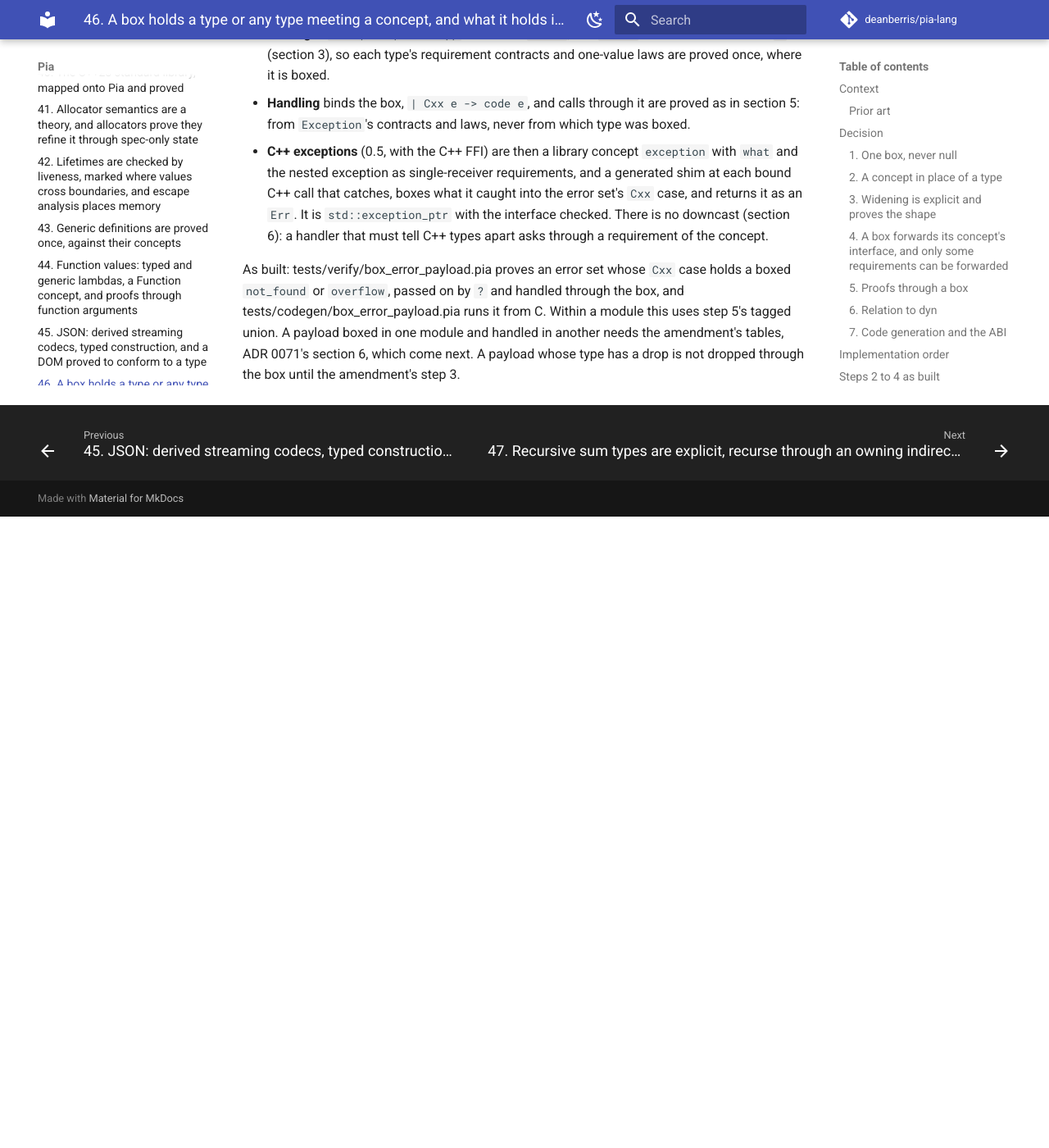
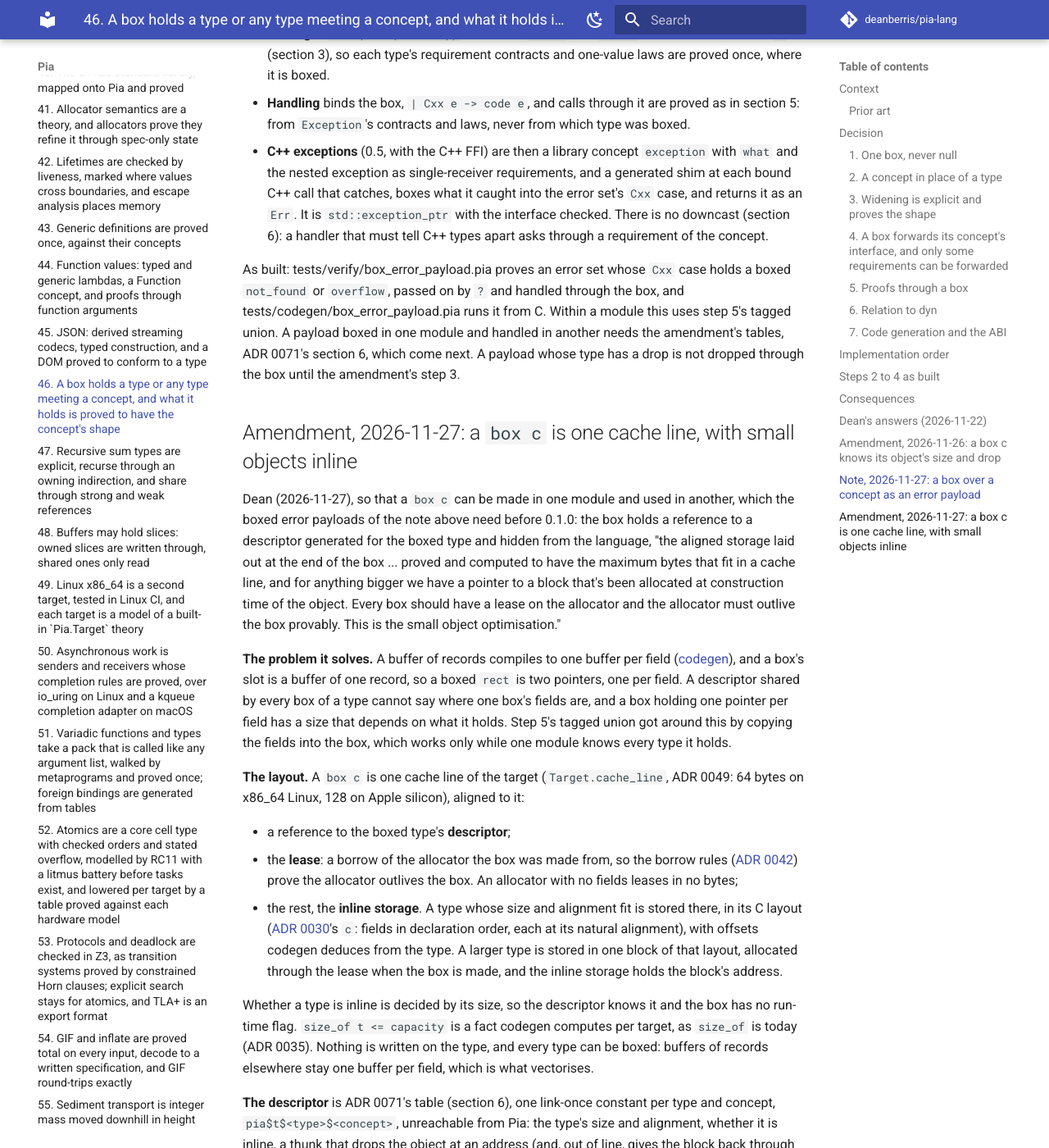
Before and after one commit to deanberris/pia-lang, an MkDocs documentation site: the page built from docs/adr/0046-box-over-a-type-or-a-concept.md, in a window 1280 px wide and 1400 px high, scrolled down 9901 px. Shown: the whole window at 82% size. Built offline with MkDocs 1.6.1 and Material for MkDocs 9.7.7, drawn with Linux system fonts in a browser that asks for light colours; comment, search, counter and statistics services are not loaded; before the commit the page ends 10531 px from its top, so only the background shows below that; some of the changed text lies outside the part shown.

Commit message:
ADR 0046 amendment: a box c is one cache line, with small objects inline (#537)
* ADR 0046 amendment: a box's object is one object, behind one pointer

Dean chose one-object slots (2026-11-27) so a box c can cross modules:
@layout(c) records get buffers of structs, widen into box c takes one-object
types, and box c becomes the object's address and its table's (ADR 0071,
section 6), replacing step 5's tagged union.

Co-Authored-By: Claude Opus 5.5 <noreply@anthropic.com>
Claude-Session: https://claude.ai/code/session_01SkMSatQLAUf7JN6qiVCd1D

* ADR 0046 amendment: box c is one cache line, small objects inline (Dean's design)

A box c holds a reference to a hidden per-type descriptor, a lease on its
allocator, and inline storage filling the target's cache line; larger
objects live in one block allocated through the lease. Replaces the
@layout(c) proposal.

Co-Authored-By: Claude Opus 5.5 <noreply@anthropic.com>
Claude-Session: https://claude.ai/code/session_01SkMSatQLAUf7JN6qiVCd1D

---------

Co-authored-by: Claude <noreply@anthropic.com>

```diff
--- a/docs/adr/0046-box-over-a-type-or-a-concept.md
+++ b/docs/adr/0046-box-over-a-type-or-a-concept.md
@@ -182,3 +182,35 @@ let io_error = type | Closed | Cxx of box Exception
 - **C++ exceptions** (0.5, with the C++ FFI) are then a library concept `exception` with `what` and the nested exception as single-receiver requirements, and a generated shim at each bound C++ call that catches, boxes what it caught into the error set's `Cxx` case, and returns it as an `Err`. It is `std::exception_ptr` with the interface checked. There is no downcast (section 6): a handler that must tell C++ types apart asks through a requirement of the concept.
 
 As built: tests/verify/box_error_payload.pia proves an error set whose `Cxx` case holds a boxed `not_found` or `overflow`, passed on by `?` and handled through the box, and tests/codegen/box_error_payload.pia runs it from C. Within a module this uses step 5's tagged union. A payload boxed in one module and handled in another needs the amendment's tables, ADR 0071's section 6, which come next. A payload whose type has a drop is not dropped through the box until the amendment's step 3.
+
+## Amendment, 2026-11-27: a `box c` is one cache line, with small objects inline
+
+Dean (2026-11-27), so that a `box c` can be made in one module and used in another, which the boxed error payloads of the note above need before 0.1.0: the box holds a reference to a descriptor generated for the boxed type and hidden from the language, "the aligned storage laid out at the end of the box ... proved and computed to have the maximum bytes that fit in a cache line, and for anything bigger we have a pointer to a block that's been allocated at construction time of the object. Every box should have a lease on the allocator and the allocator must outlive the box provably. This is the small object optimisation."
+
+**The problem it solves.** A buffer of records compiles to one buffer per field ([codegen](../codegen.md)), and a box's slot is a buffer of one record, so a boxed `rect` is two pointers, one per field. A descriptor shared by every box of a type cannot say where one box's fields are, and a box holding one pointer per field has a size that depends on what it holds. Step 5's tagged union got around this by copying the fields into the box, which works only while one module knows every type it holds.
+
+**The layout.** A `box c` is one cache line of the target (`Target.cache_line`, ADR 0049: 64 bytes on x86_64 Linux, 128 on Apple silicon), aligned to it:
+
+- a reference to the boxed type's **descriptor**;
+- the **lease**: a borrow of the allocator the box was made from, so the borrow rules ([ADR 0042](0042-lifetimes-liveness-and-escape-analysis.md)) prove the allocator outlives the box. An allocator with no fields leases in no bytes;
+- the rest, the **inline storage**. A type whose size and alignment fit is stored there, in its C layout ([ADR 0030](0030-published-object-layouts.md)'s `c`: fields in declaration order, each at its natural alignment), with offsets codegen deduces from the type. A larger type is stored in one block of that layout, allocated through the lease when the box is made, and the inline storage holds the block's address.
+
+Whether a type is inline is decided by its size, so the descriptor knows it and the box has no run-time flag. `size_of t <= capacity` is a fact codegen computes per target, as `size_of` is today (ADR 0035). Nothing is written on the type, and every type can be boxed: buffers of records elsewhere stay one buffer per field, which is what vectorises.
+
+**The descriptor** is ADR 0071's table (section 6), one link-once constant per type and concept, `pia$t$<type>$<concept>`, unreachable from Pia: the type's size and alignment, whether it is inline, a thunk that drops the object at an address (and, out of line, gives the block back through the lease), and one thunk per requirement callable through a box, taking the object's address in the receiver's place. A call through a box loads the thunk and calls it, one indirection, as Rust's `dyn` does and without C++'s hop from the object to its vtable pointer. Where the compiler can see which descriptor a box holds, as right after it is made, the call is direct. To the verifier a call through a box is a proxy carrying the requirement's contract (the `pia.proxy` pattern of ADR 0071), so proofs through a box do not change.
+
+**Making and moving.**
+
+- `box.make alloc v : result (box c) oom` makes a `box c` from a value of any type that meets `c`, running the use check as `widen` does (section 3). It can fail only for a type too large for the inline storage, and for one that fits it ensures `Ok`, so callers prove that case needs no handler. `widen` from a full `box t` stays, for code that already holds one.
+- Moving a box copies its cache line, which is sound because a Pia value never points into itself (ADR 0042).
+- Dropping a box calls the descriptor's drop, then ends the lease.
+
+**Across modules.** The descriptor's layout is the concept's: its requirements in declaration order after the fixed entries, published with the concept ([ADR 0030](0030-published-object-layouts.md)). So an interface may show a `box c`, a module may box values of a concept it imports, and step 5's refusals go. A `box c` is part of each target's ABI as one cache line; to C it is an opaque, aligned block of that size, and C code calls into it only through Pia.
+
+This replaces step 5's tagged union, and ADR 0048 section 5's inline slots sized to the widest widened type: a buffer of `box c` is a buffer of cache lines.
+
+Implementation:
+
+1. **The layout within a module**: `box c` as a cache line with the descriptor reference, the lease and the inline storage; `make` and `widen` storing inline or out of line; calls and drops through the descriptor; direct calls where it is known. tests/codegen/box_concept.pia and box_error_payload.pia move to it, with C harnesses that treat the box as an opaque block.
+2. **Across modules**: an interface shows a `box c`, and a test boxes an error payload in one module and handles it in another.
+3. **Buffers of boxes**: `vec (box c)` over cache-line elements.
```
